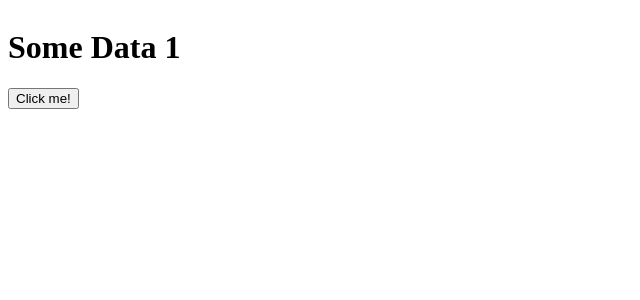
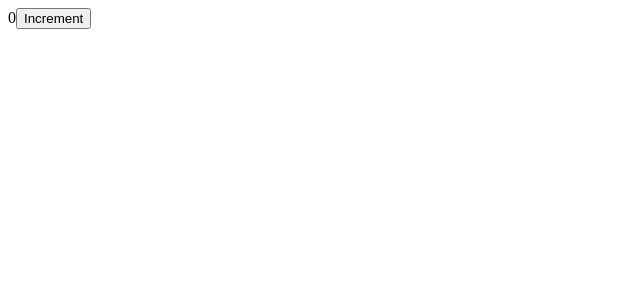
Before and after one commit to vrishabhparmar/react-tutorial, a React (Vite) app in the folder Week_2/my-app/: page / in a window 1280 px wide. Shown: the top 300 px of the page, without its empty margins (0-640 px from the left). Built offline with nearby package versions, Linux system fonts and the light colour scheme.

Commit message:
Lifecycle

```diff
--- a/Week_2/my-app/src/App.jsx
+++ b/Week_2/my-app/src/App.jsx
@@ -10,6 +10,7 @@ import Controlled from './components/Controlled'
 import Uncontrolled from './components/Uncontrolled'
 import Add from './components/Add'
 import ClassComponent from './components/lifecycle/ClassComponent'
+import FunctionalComponent from './components/lifecycle/FunctionalComponent'
 
 
 /**
@@ -34,7 +35,8 @@ function App() {
       <Uncontrolled/>
       <List/> */}
       {/* <Add/> */}
-      <ClassComponent/>
+      {/* <ClassComponent/> */}
+      <FunctionalComponent/>
     </>
   )
 }
--- a/Week_2/my-app/src/components/lifecycle/FunctionalComponent.jsx
+++ b/Week_2/my-app/src/components/lifecycle/FunctionalComponent.jsx
@@ -1,8 +1,30 @@
-import React from 'react'
+import React, { useEffect, useState } from 'react'
 
 function FunctionalComponent() {
+
+    const [count, setCount] = useState(0);
+    useEffect(() => {
+        console.log('Component Did mount');
+
+        return () => {
+            console.log('Component Unmount')
+        }
+    },[])
+
+    useEffect(()=> {
+        console.log('Count Component Did Mount');
+        return () => {
+            // Clean up function
+            console.log('Count Component Unmount')
+        }
+    }, [count])
+
+
   return (
-    <div>FunctionalComponent</div>
+    <div>
+        {count}
+        <button onClick={() => setCount(count + 1)}>Increment</button>
+    </div>
   )
 }
 
```
Also changed, not shown: 1 other file (tests, documents, lock files or other folders).
